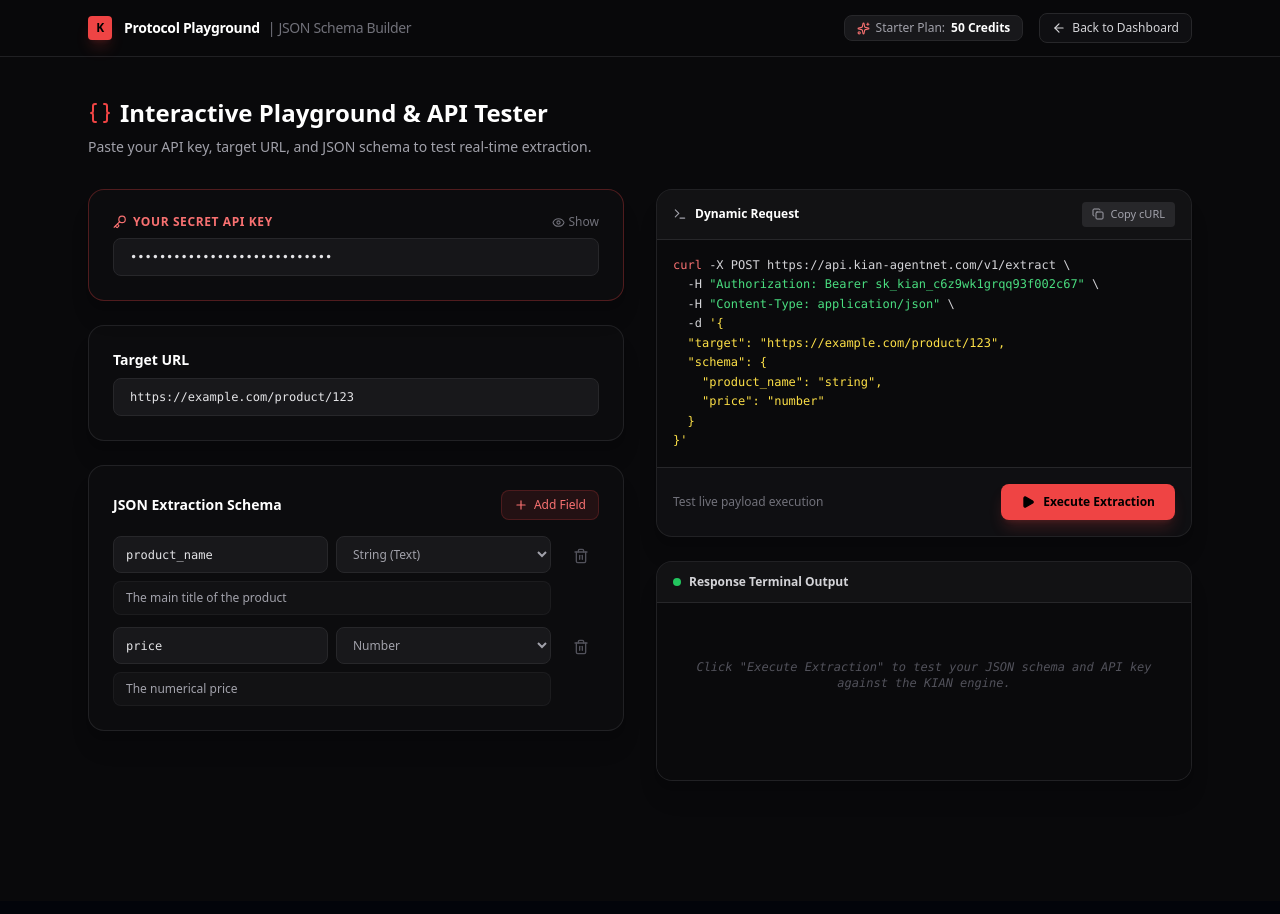
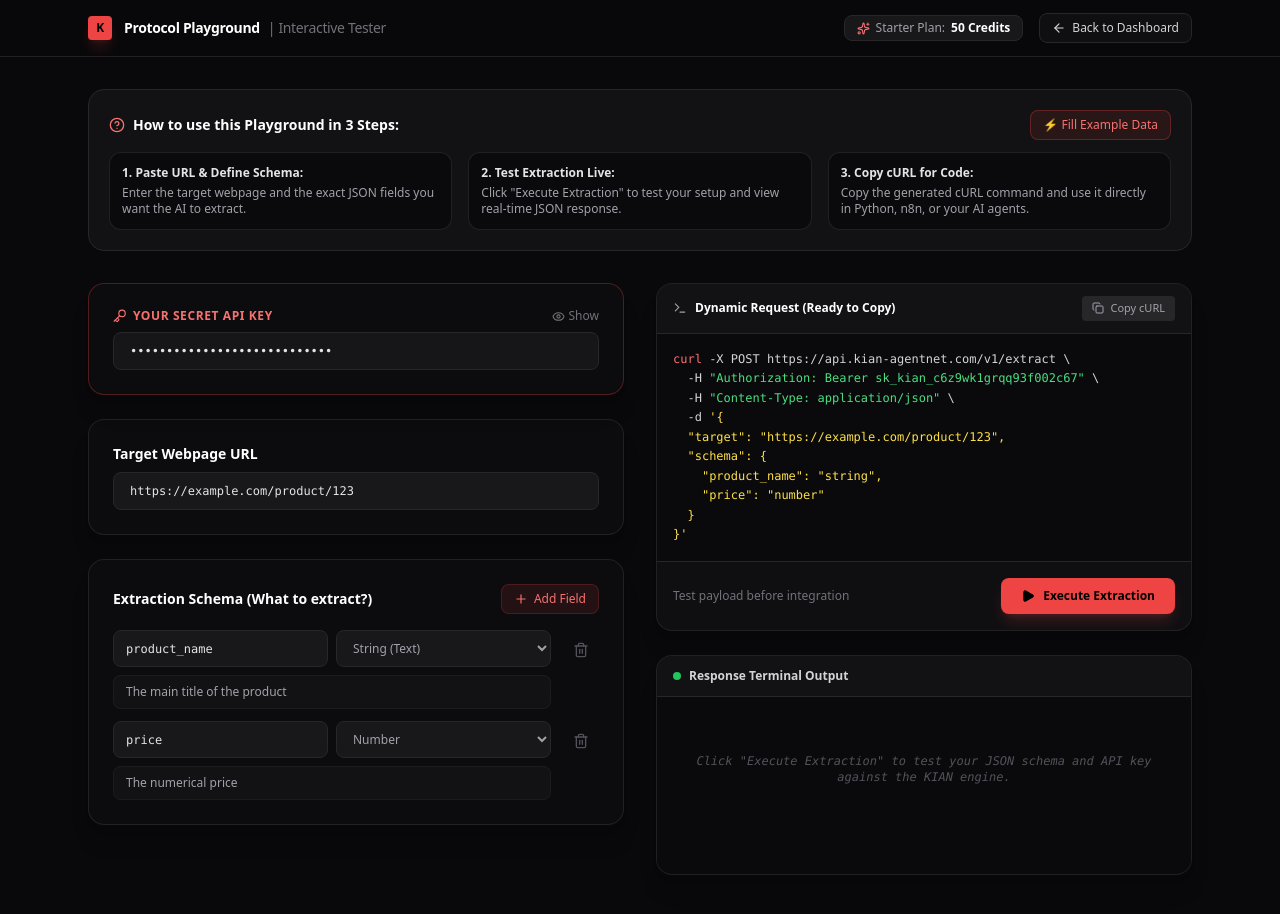
Before and after one commit to chromadreamstudio-netizen/kian-agentnet-ui, a Next.js app: page /playground in a window 1280 px wide. Shown: the top 914 px of the page. Built offline with nearby package versions, Linux system fonts and the light colour scheme.

Commit message:
Update playground UI with step-by-step guidance and load example button

```diff
--- a/src/app/playground/page.tsx
+++ b/src/app/playground/page.tsx
@@ -3,7 +3,7 @@
 import { useState } from "react";
 import Link from "next/link";
 import {
-  ArrowLeft, Plus, Trash2, Copy, Check, Terminal, Play, Braces, Key, Eye, EyeOff, Sparkles, RefreshCw
+  ArrowLeft, Plus, Trash2, Copy, Check, Terminal, Play, Braces, Key, Eye, EyeOff, Sparkles, RefreshCw, HelpCircle, ArrowRight
 } from "lucide-react";
 
 type SchemaField = {
@@ -24,6 +24,16 @@ export default function PlaygroundPage() {
   const [copied, setCopied] = useState(false);
   const [isExecuting, setIsExecuting] = useState(false);
   const [executionResponse, setExecutionResponse] = useState<string | null>(null);
+
+  // Load Preset Example for Instant Validation
+  const loadPresetExample = () => {
+    setTargetUrl("https://news.ycombinator.com/item?id=37000000");
+    setFields([
+      { id: "1", key: "article_title", type: "string", description: "Title of the post" },
+      { id: "2", key: "points", type: "number", description: "Total upvotes or points" },
+      { id: "3", key: "author", type: "string", description: "Username of the submitter" }
+    ]);
+  };
 
   const addField = () => {
     setFields([...fields, { id: Math.random().toString(), key: "", type: "string", description: "" }]);
@@ -50,7 +60,6 @@ export default function PlaygroundPage() {
   };
 
   const jsonString = JSON.stringify(payloadObject, null, 2);
-
   const activeKey = apiKey.trim() || "YOUR_API_KEY";
 
   const curlCommand = `curl -X POST https://api.kian-agentnet.com/v1/extract \\
@@ -93,7 +102,7 @@ export default function PlaygroundPage() {
               <span className="text-black font-black text-xs tracking-tighter">K</span>
             </div>
             <span className="font-bold text-sm tracking-tight text-white flex items-center gap-2">
-              Protocol Playground <span className="text-zinc-500 font-normal">| JSON Schema Builder</span>
+              Protocol Playground <span className="text-zinc-500 font-normal">| Interactive Tester</span>
             </span>
           </div>
 
@@ -111,21 +120,42 @@ export default function PlaygroundPage() {
         </div>
       </header>
 
-      <main className="max-w-6xl mx-auto px-6 py-10">
-        <div className="mb-8">
-          <h1 className="text-2xl font-bold text-white mb-2 flex items-center gap-2">
-            <Braces className="text-red-500" /> Interactive Playground &amp; API Tester
-          </h1>
-          <p className="text-sm text-zinc-400">
-            Paste your API key, target URL, and JSON schema to test real-time extraction.
-          </p>
+      <main className="max-w-6xl mx-auto px-6 py-8">
+
+        {/* Step-by-Step Guidance Banner */}
+        <div className="mb-8 bg-zinc-900/60 border border-zinc-800 p-5 rounded-2xl">
+          <div className="flex items-center justify-between mb-3">
+            <h2 className="text-sm font-bold text-white flex items-center gap-2">
+              <HelpCircle size={16} className="text-red-400" /> How to use this Playground in 3 Steps:
+            </h2>
+            <button
+              onClick={loadPresetExample}
+              className="text-xs bg-red-500/10 hover:bg-red-500/20 text-red-400 border border-red-500/30 px-3 py-1.5 rounded-lg font-medium transition-all"
+            >
+              ⚡ Fill Example Data
+            </button>
+          </div>
+          <div className="grid grid-cols-1 md:grid-cols-3 gap-4 text-xs text-zinc-400">
+            <div className="bg-zinc-950/80 p-3 rounded-xl border border-zinc-800/80">
+              <strong className="text-zinc-200 block mb-1">1. Paste URL &amp; Define Schema:</strong>
+              Enter the target webpage and the exact JSON fields you want the AI to extract.
+            </div>
+            <div className="bg-zinc-950/80 p-3 rounded-xl border border-zinc-800/80">
+              <strong className="text-zinc-200 block mb-1">2. Test Extraction Live:</strong>
+              Click &quot;Execute Extraction&quot; to test your setup and view real-time JSON response.
+            </div>
+            <div className="bg-zinc-950/80 p-3 rounded-xl border border-zinc-800/80">
+              <strong className="text-zinc-200 block mb-1">3. Copy cURL for Code:</strong>
+              Copy the generated cURL command and use it directly in Python, n8n, or your AI agents.
+            </div>
+          </div>
         </div>
 
         <div className="grid grid-cols-1 lg:grid-cols-2 gap-8">
-          {/* Left Column: Config */}
+          {/* Left Column: Inputs */}
           <div className="space-y-6">
 
-            {/* API Key Input Section */}
+            {/* API Key */}
             <div className="bg-[#0c0c0e] border border-red-500/30 rounded-2xl p-6 shadow-xl relative overflow-hidden">
               <div className="flex items-center justify-between mb-2">
                 <label className="text-xs font-bold text-red-400 uppercase tracking-wider flex items-center gap-1.5">
@@ -150,7 +180,7 @@ export default function PlaygroundPage() {
 
             {/* Target URL */}
             <div className="bg-[#0c0c0e] border border-zinc-800/80 rounded-2xl p-6 shadow-xl">
-              <label className="block text-sm font-semibold text-white mb-2">Target URL</label>
+              <label className="block text-sm font-semibold text-white mb-2">Target Webpage URL</label>
               <input
                 type="text"
                 value={targetUrl}
@@ -160,10 +190,10 @@ export default function PlaygroundPage() {
               />
             </div>
 
-            {/* Schema Fields */}
+            {/* Schema Builder */}
             <div className="bg-[#0c0c0e] border border-zinc-800/80 rounded-2xl p-6 shadow-xl">
               <div className="flex items-center justify-between mb-4">
-                <label className="block text-sm font-semibold text-white">JSON Extraction Schema</label>
+                <label className="block text-sm font-semibold text-white">Extraction Schema (What to extract?)</label>
                 <button
                   onClick={addField}
                   className="flex items-center gap-1.5 text-xs font-medium text-red-400 hover:text-red-300 bg-red-500/10 px-3 py-1.5 rounded-lg transition-colors border border-red-500/20"
@@ -174,7 +204,7 @@ export default function PlaygroundPage() {
 
               <div className="space-y-3">
                 {fields.map((field) => (
-                  <div key={field.id} className="flex gap-3 items-start animate-in fade-in slide-in-from-left-2 duration-300">
+                  <div key={field.id} className="flex gap-3 items-start">
                     <div className="flex-1 space-y-2">
                       <div className="flex gap-2">
                         <input
@@ -215,12 +245,12 @@ export default function PlaygroundPage() {
             </div>
           </div>
 
-          {/* Right Column: Dynamic Code & Live Execution Output */}
+          {/* Right Column: Dynamic Code & Response */}
           <div className="space-y-6 flex flex-col justify-between">
             <div className="bg-[#0c0c0e] border border-zinc-800/80 rounded-2xl overflow-hidden shadow-xl flex flex-col">
               <div className="flex items-center justify-between px-4 py-3 border-b border-zinc-800 bg-zinc-900/50">
                 <div className="flex items-center gap-2 text-xs font-semibold text-white">
-                  <Terminal size={14} className="text-zinc-400" /> Dynamic Request
+                  <Terminal size={14} className="text-zinc-400" /> Dynamic Request (Ready to Copy)
                 </div>
                 <button
                   onClick={() => copyToClipboard(curlCommand)}
@@ -241,7 +271,7 @@ export default function PlaygroundPage() {
               </div>
 
               <div className="p-4 border-t border-zinc-800 bg-zinc-900/30 flex items-center justify-between">
-                <span className="text-xs text-zinc-500">Test live payload execution</span>
+                <span className="text-xs text-zinc-500">Test payload before integration</span>
                 <button
                   onClick={handleExecute}
                   disabled={isExecuting}
@@ -260,7 +290,7 @@ export default function PlaygroundPage() {
               </div>
             </div>
 
-            {/* Output Window */}
+            {/* Output Terminal */}
             <div className="bg-[#0c0c0e] border border-zinc-800/80 rounded-2xl overflow-hidden shadow-xl flex-1 min-h-[220px] flex flex-col">
               <div className="px-4 py-3 border-b border-zinc-800 bg-zinc-900/50 flex items-center justify-between">
                 <span className="text-xs font-semibold text-zinc-300 flex items-center gap-2">
```
